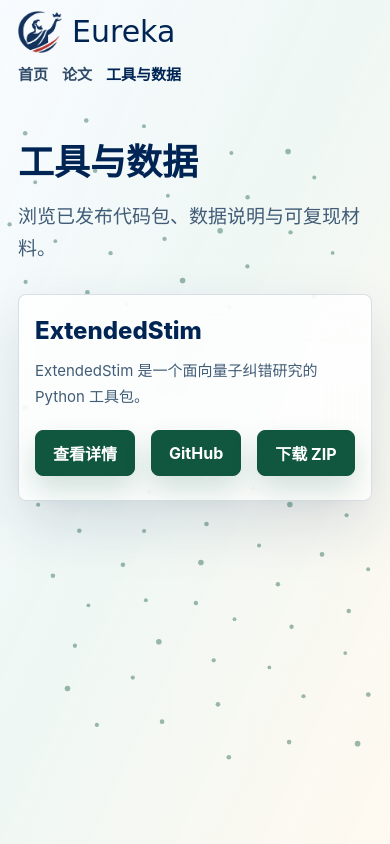
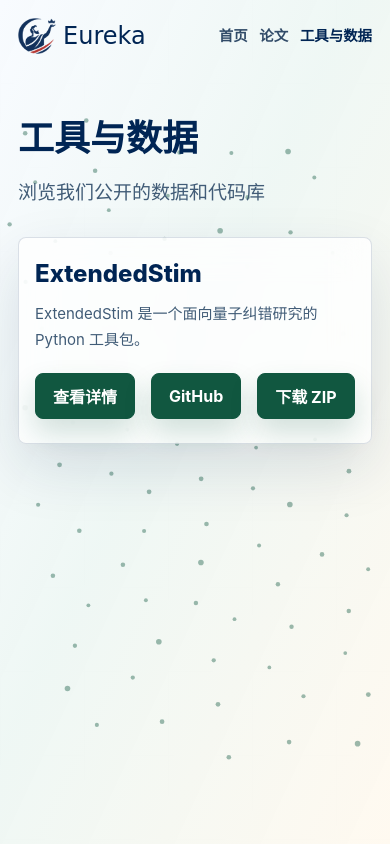
Before and after one commit to Moke2001/Moke2001.github.io, a plain HTML site: page packages/index.html in a window 390 px wide. Drawn offline with Linux system fonts and the light colour scheme.

Commit message:
Deploy Eureka website

```diff
--- a/assets/styles.css
+++ b/assets/styles.css
@@ -1345,27 +1345,45 @@ code {
 
 @media (max-width: 780px) {
   :root {
-    --header-height: 96px;
+    --header-height: 72px;
   }
 
   .site-header {
-    align-items: flex-start;
-    flex-direction: column;
+    align-items: center;
+    flex-direction: row;
     justify-content: center;
-    gap: 9px;
-    padding-block: 10px;
+    gap: 12px;
+    padding-block: 8px;
+  }
+
+  .brand {
+    flex: 0 1 auto;
+    min-width: 0;
+    gap: 7px;
+  }
+
+  .brand-logo {
+    width: 38px;
+    height: 38px;
+  }
+
+  .brand-name {
+    font-size: 24px;
   }
 
   .site-nav {
-    width: 100%;
-    gap: 14px;
+    flex: 1 1 auto;
+    justify-content: flex-end;
+    min-width: 0;
+    gap: clamp(10px, 3vw, 16px);
     overflow-x: auto;
-    padding-bottom: 2px;
+    padding-bottom: 4px;
   }
 
   .site-nav a {
     flex: 0 0 auto;
-    font-size: 15px;
+    font-size: clamp(13px, 3.7vw, 15px);
+    white-space: nowrap;
   }
 
   .page-section {
--- a/packages/index.html
+++ b/packages/index.html
@@ -16,7 +16,7 @@
       <a class="is-active" href="../packages/index.html">工具与数据</a>
     </nav>
   </header>
-  <main><section class="subpage-hero"><h1>工具与数据</h1><p>浏览已发布代码包、数据说明与可复现材料。</p></section><section class="achievement-grid collection-grid"><article class="achievement-card listing-card"><h2><a href="moke2001-extendedstim/index.html">ExtendedStim</a></h2><p>ExtendedStim 是一个面向量子纠错研究的 Python 工具包。</p><div class="listing-actions"><a class="button" href="moke2001-extendedstim/index.html">查看详情</a><a class="button" href="https://github.com/Moke2001/ExtendedStim">GitHub</a><a class="button" href="https://github.com/Moke2001/ExtendedStim/archive/refs/heads/master.zip">下载 ZIP</a></div></article></section></main>
+  <main><section class="subpage-hero"><h1>工具与数据</h1><p>浏览我们公开的数据和代码库</p></section><section class="achievement-grid collection-grid"><article class="achievement-card listing-card"><h2><a href="moke2001-extendedstim/index.html">ExtendedStim</a></h2><p>ExtendedStim 是一个面向量子纠错研究的 Python 工具包。</p><div class="listing-actions"><a class="button" href="moke2001-extendedstim/index.html">查看详情</a><a class="button" href="https://github.com/Moke2001/ExtendedStim">GitHub</a><a class="button" href="https://github.com/Moke2001/ExtendedStim/archive/refs/heads/master.zip">下载 ZIP</a></div></article></section></main>
   <script src="../assets/particles.js"></script>
   <script src="../assets/site.js"></script>
 </body>
```
